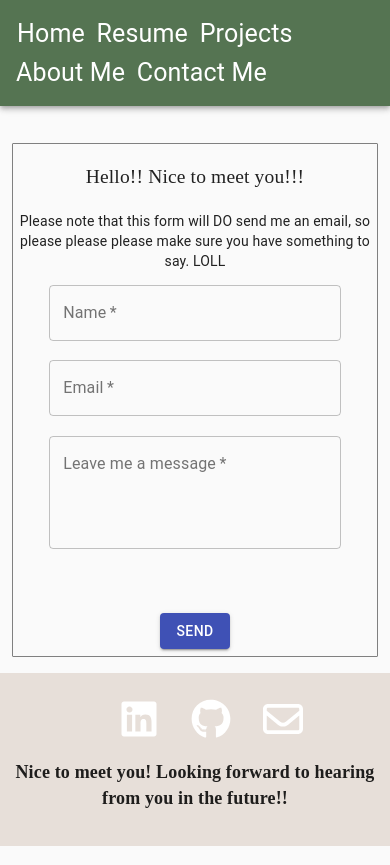
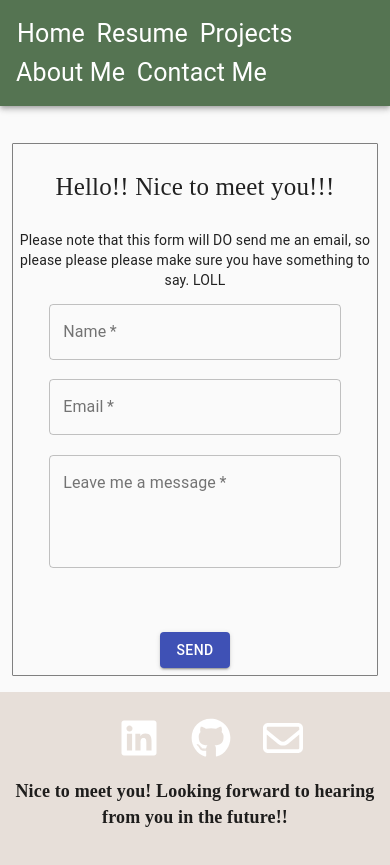
Before and after one commit to yi-xuan-97/IntroToWeb_FinalProject, a React (Create React App) app: page /Contact in a window 390 px wide. Built offline with nearby package versions, Linux system fonts and the light colour scheme; a web font is replaced by a local one.

Commit message:
clean up

```diff
--- a/src/Page/About.js
+++ b/src/Page/About.js
@@ -68,11 +68,6 @@ const useStyles = makeStyles((theme) => ({
 
 function About() {
   const classes = useStyles();
-  // const [value, setValue] = React.useState(0);
-
-  // const handleChange = (event, newValue) => {
-  //   setValue(newValue);
-  // };
 
   return (
     <div className="aboutContainer">
--- a/src/Page/Contact.js
+++ b/src/Page/Contact.js
@@ -72,10 +72,6 @@ function Contact() {
   const handleClose = () => {
     setOpen(false);
   };
-
-  function timeout(delay) {
-    return new Promise((res) => setTimeout(res, delay));
-  }
 
   return (
     <div className="aboutContainer">
--- a/src/Style/Contact.css
+++ b/src/Style/Contact.css
@@ -11,7 +11,7 @@
 }
 
 .welcome {
-  font-size: 2vw;
+  font-size: 30px;
   font-family: "Shantell Sans", cursive;
 }
 
@@ -22,11 +22,14 @@
     margin-top: 10%;
   }
   .welcome {
-    font-size: 5vw;
+    font-size: 25px;
   }
 }
 
 @media (min-width: 415px) and (max-width: 768px) {
+  .welcome {
+    font-size: 25px;
+  }
   .about_form {
     width: 80%;
     margin-left: 10%;
```
Also changed, not shown: src/Page/Project.js (indentation only).
